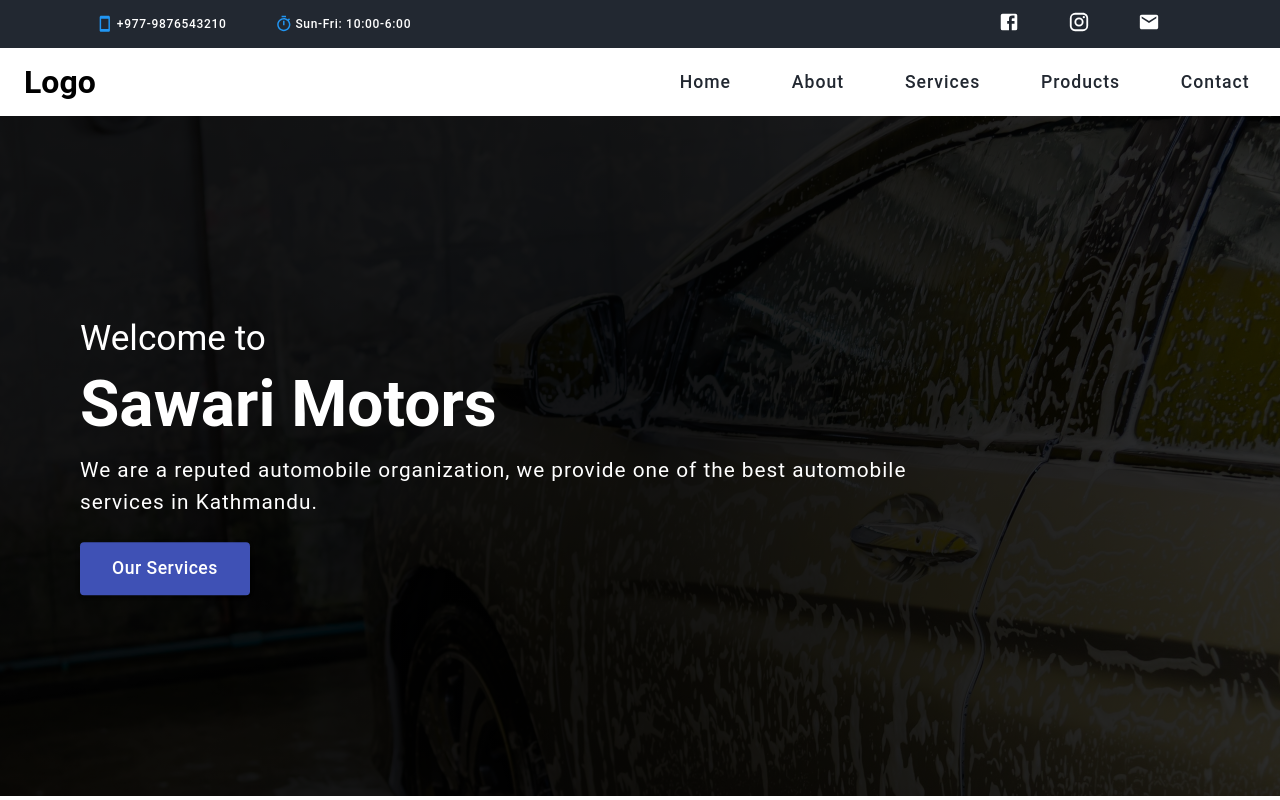
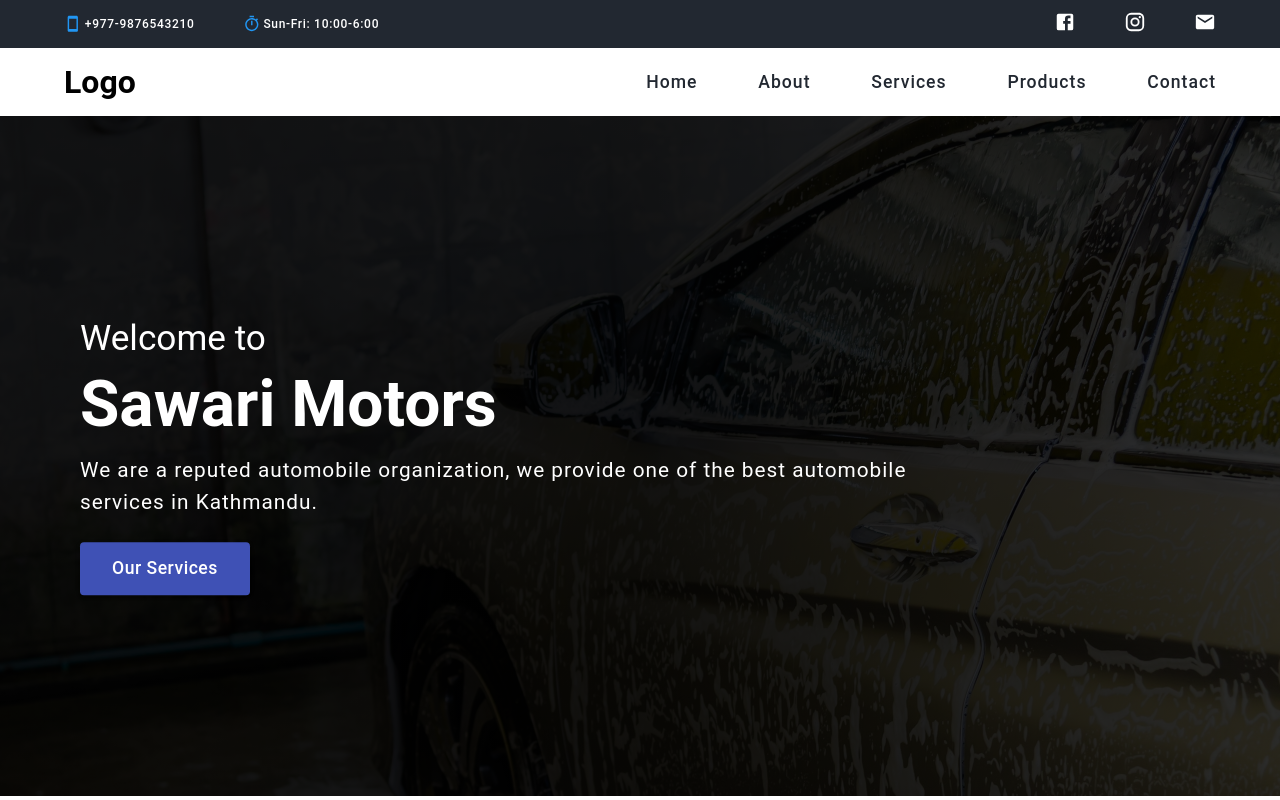
Before and after one commit to prashantrayamajhi/recondition-admin, a React (Create React App) app: page / in a window 1280 px wide. Shown: the top 800 px of the page. Built offline with nearby package versions, Linux system fonts and the light colour scheme; no server answers.

Commit message:
Update design

```diff
--- a/src/components/About/index.scss
+++ b/src/components/About/index.scss
@@ -28,12 +28,14 @@
         .about{
             width: 50%;
             box-shadow: 2px -3px 11px 3px rgb(226, 226, 226);
-            padding: 4rem 0;
-            padding-left: 4rem;
+            padding: 4rem 0 4rem 4rem;
+
             h2{
                 text-align: start !important;
                 font-size: 2.6rem;
                 color: #222831;
+                margin-right: 1.5rem;
+                padding-right: 5%;
             }
             ul{
                 margin: 2rem 0;
--- a/src/components/Container/Container.tsx
+++ b/src/components/Container/Container.tsx
@@ -1,3 +1,4 @@
+import React from 'react'
 import './index.scss'
 
 interface container {
--- a/src/components/Container/index.scss
+++ b/src/components/Container/index.scss
@@ -1,5 +1,6 @@
 .container {
-  max-width: 800px;
-  width: 95%;
-  margin: 5rem auto;
+  max-width: 1920px;
+  margin: auto;
+  width: 100%;
+  padding: 0 5%;
 }
--- a/src/components/Footer/index.scss
+++ b/src/components/Footer/index.scss
@@ -2,6 +2,7 @@
   background-color: #393b44;
   color: #f1f3f8;
   margin-top: 100px;
+
   .pre-footer {
     padding: 80px;
     display: flex;
@@ -10,10 +11,12 @@
     .about-us {
       width: 40%;
       padding: 0 30px;
+
       h1 {
         font-weight: 400;
         font-size: 26px;
       }
+
       p {
         margin-top: 20px;
         width: 90%;
@@ -23,19 +26,24 @@
         letter-spacing: 1px;
       }
     }
+
     .more-info {
       width: 20%;
       padding: 0 30px;
+
       h1 {
         font-weight: 400;
         letter-spacing: 1px;
         font-size: 26px;
       }
+
       ul {
         margin-top: 20px;
         list-style: none;
+
         li {
           margin-bottom: 10px;
+
           a {
             text-decoration: none;
             color: #f1f3f8;
@@ -44,24 +52,29 @@
         }
       }
     }
+
     .contact-details {
       width: 30%;
       padding: 0 30px;
+
       h1 {
         font-weight: 400;
         margin-bottom: 3 0px;
         font-size: 26px;
       }
+
       .details {
         width: 70%;
         margin-top: 30px;
         display: flex;
         // justify-content: space-between;
         align-items: center;
+
         span {
           font-size: 28px;
           width: 10%;
         }
+
         p {
           font-size: 14px;
           margin-left: 30px;
@@ -70,15 +83,17 @@
       }
     }
   }
+
   .main-footer {
     border-top: 1px solid #000000;
     text-align: center;
     padding-top: 35px;
     padding-bottom: 25px;
+
     h3 {
       color: #ffffff;
       font-weight: 400;
-      font-size: 1rem;
+      font-size: 0.75rem;
       letter-spacing: 1px;
     }
   }
@@ -89,36 +104,45 @@
     .pre-footer {
       padding: 80px 40px !important;
       flex-direction: column;
+
       .about-us {
         width: 100%;
         padding: 0;
+
         h1 {
           font-size: 30px;
         }
+
         p {
           font-size: 14px;
           width: 100% !important;
         }
       }
+
       .more-info {
         margin-top: 50px;
         padding: 0;
         width: 100%;
+
         h1 {
           font-size: 30px;
         }
+
         a {
           font-size: 16px !important;
         }
       }
+
       .contact-details {
         margin-top: 50px;
         padding: 0;
         width: 100%;
         font-size: 18px;
+
         h1 {
           font-size: 30px;
         }
+
         p {
           font-size: 14px !important;
           margin-left: 10px;
@@ -130,7 +154,7 @@
   .main-footer {
     h3 {
       font-weight: 400;
-      font-size: 14px !important;
+      font-size: 0.75rem;
     }
   }
 }
--- a/src/components/Navbar/HomeNav.scss
+++ b/src/components/Navbar/HomeNav.scss
@@ -1,51 +1,75 @@
-.upper-nav{
+.upper-nav-wrapper {
+  display: flex;
+  padding: 0.7rem 5%;
+  background-color: #222831;
+
+  .upper-nav {
+    max-width: 1920px;
+    margin: auto;
+    width: 100%;
     display: flex;
     justify-content: space-between;
     align-items: center;
-    padding: 0.7rem 6rem;
-    background-color: #222831;
-    .nav-contact{
+  }
+
+  .nav-contact {
     display: flex;
     justify-content: space-between;
     align-items: center;
-        .nav-contact-item{
+
+    .nav-contact-item {
       display: flex;
       align-items: center;
       justify-content: space-between;
       color: #fff;
       margin-right: 3rem;
-            .icon{
+
+      .icon {
         font-size: 1.1rem;
         margin-right: 0.2rem;
       }
-            span{
+
+      span {
         letter-spacing: 0.7px;
         font-size: 0.75rem;
         font-weight: 500;
       }
     }
   }
-    .nav-social{
+
+  .nav-social {
     display: flex;
     align-items: center;
-        .link{
+
+    .link {
       margin: 0 1.5rem;
+      &:last-of-type{
+        margin-right: 0;
+      }
     }
   }
 
 }
-.navbar{
+
+.navbar-wrapper {
+  .navbar {
+    max-width: 1920px;
+    margin: auto;
+    width: 100%;
     display: flex;
     justify-content: space-between;
     align-items: center;
-    padding-left: 1.5rem;
-    .nav-brand{
-        h2{
+    padding: 0 5%;
+  }
+
+  .nav-brand {
+    h2 {
       font-size: 2rem;
     }
   }
-    .nav-list{
-        .nav-item{
+
+  .nav-list {
+    .nav-item {
       padding: 1.5rem 1.9rem;
       display: inline-block;
       text-decoration: none;
@@ -54,7 +78,12 @@
       letter-spacing: 1px;
       color: #222831;
       transition: all ease-in 0.3s;
-            &:hover{
+
+      &:last-of-type {
+        padding-right: 0;
+      }
+
+      &:hover {
         background-color: #222831;
         color: #fff;
       }
@@ -62,13 +91,14 @@
   }
 }
 
-@media(max-width: 800px){
-    .upper-nav{
+@media(max-width: 800px) {
+  .upper-nav-wrapper {
     display: none;
   }
-    .navbar{
+  .navbar-wrapper {
     padding: 1.2rem 1rem;
-        .nav-list{
+
+    .nav-list {
       display: none;
     }
   }
--- a/src/components/Navbar/HomeNav.tsx
+++ b/src/components/Navbar/HomeNav.tsx
@@ -17,6 +17,7 @@
 
   return (
     <>
+      <div className='upper-nav-wrapper'>
         <div className='upper-nav'>
           <div className='nav-contact'>
             <div className='nav-contact-item'>
@@ -27,12 +28,14 @@
             </div>
           </div>
           <div className='nav-social'>
-          <Link className='link' to=''><Facebook style={{ color : 'white', fontSize: 22 }}  /></Link>
-          <Link className='link' to=''><Instagram style={{ color : 'white', fontSize: 22 }}  /></Link>
-          <Link className='link' to=''><Mail style={{ color : 'white', fontSize: 22 }}  /></Link>
+            <Link className='link' to=''><Facebook style={{ color: 'white', fontSize: 22 }} /></Link>
+            <Link className='link' to=''><Instagram style={{ color: 'white', fontSize: 22 }} /></Link>
+            <Link className='link' to=''><Mail style={{ color: 'white', fontSize: 22 }} /></Link>
           </div>
         </div>
-      <nav className='navbar'>
+      </div>
+      <nav className='navbar-wrapper'>
+        <div className='navbar'>
           <div className='nav-brand'>
             <h2>Logo</h2>
           </div>
@@ -43,6 +46,7 @@
             <Link to='/products' className='nav-item'>Products</Link>
             <a href='/#contact' className='nav-item'>Contact</a>
           </div>
+        </div>
       </nav>
     </>
   )
--- a/src/components/Products/index.scss
+++ b/src/components/Products/index.scss
@@ -3,9 +3,9 @@
   text-align: center;
   margin-top: 1rem;
 }
+
 .products-wrapper {
-  padding: 3rem;
-  padding-top: 1rem;
+  padding: 1rem 3rem 3rem;
   display: grid;
   grid-gap: 2.5rem;
   grid-template-columns: repeat(3, 1fr);
@@ -17,25 +17,31 @@
   flex-direction: column;
   width: 90%;
   margin: auto;
+
   .heading {
     text-align: center;
     margin-bottom: 2rem;
     font-size: 1.8rem;
     margin-top: -2rem;
   }
+
   .input-wrapper {
     width: 100%;
     margin-bottom: 2.3rem;
+
     .input {
       width: 100%;
       font-size: 1rem;
+
       &.description {
         padding: 0.5rem;
       }
     }
   }
+
   .btn-wrapper {
     text-align: end;
+
     .btn {
       width: 30% !important;
     }
@@ -43,20 +49,20 @@
 }
 
 
-@media (max-width: 1100px){
+@media (max-width: 1100px) {
   .products-wrapper {
     grid-template-columns: repeat(2, 1fr);
   }
 }
 
 @media (max-width: 800px) {
-  .products-wrapper{
-    padding: 0 2rem;
-    padding-top: 1rem;
+  .products-wrapper {
+    padding: 1rem 2rem 0;
   }
   form {
     .btn-wrapper {
       text-align: center;
+
       .btn {
         width: 50% !important;
       }
@@ -64,8 +70,8 @@
   }
 }
 
-@media(max-width: 700px){
-    .products-wrapper {
+@media(max-width: 700px) {
+  .products-wrapper {
     grid-template-columns: repeat(1, 1fr);
   }
 }
```
Also changed, not shown: 1 other file (tests, documents, lock files or other folders). Lines whose indentation alone changed are shown as unchanged.
